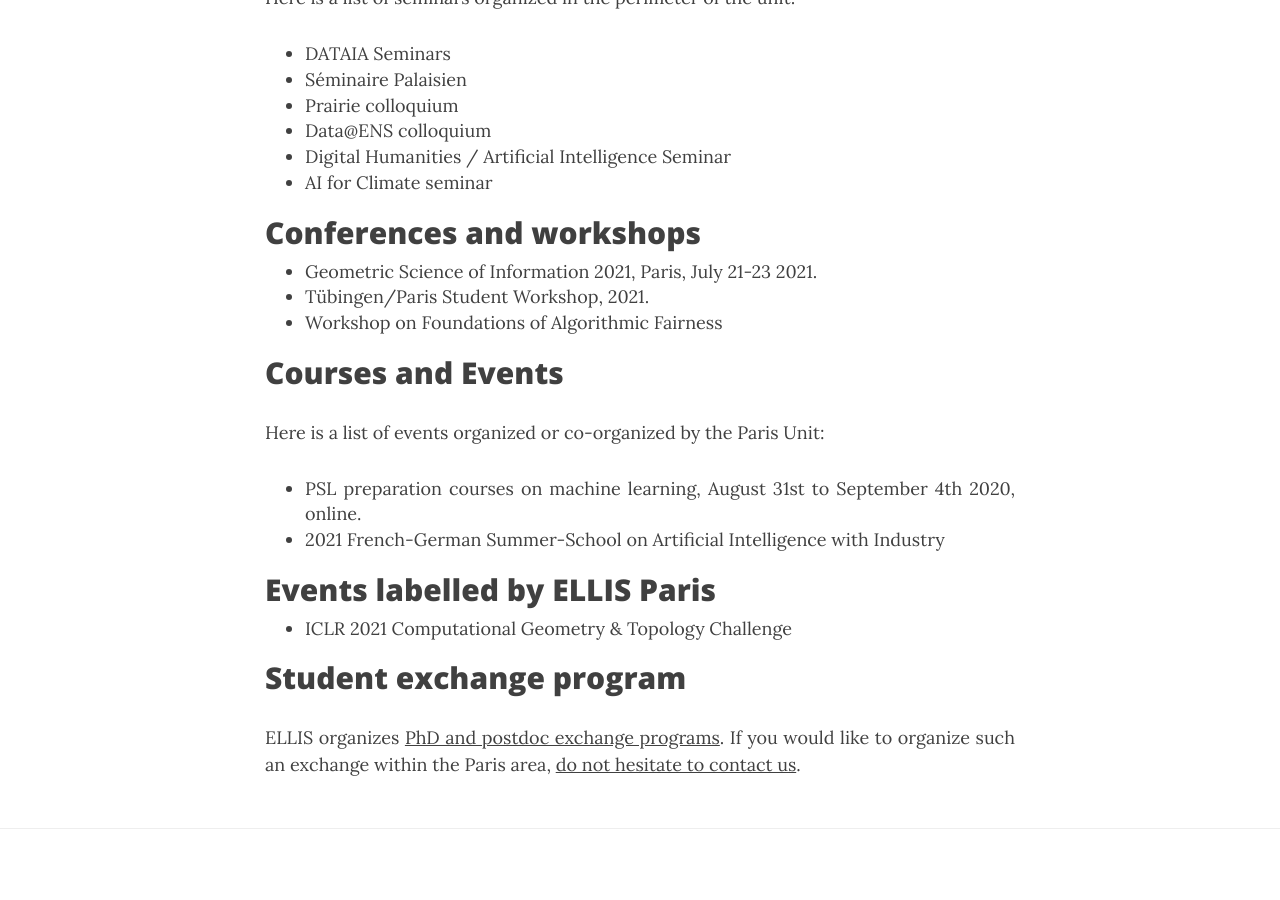
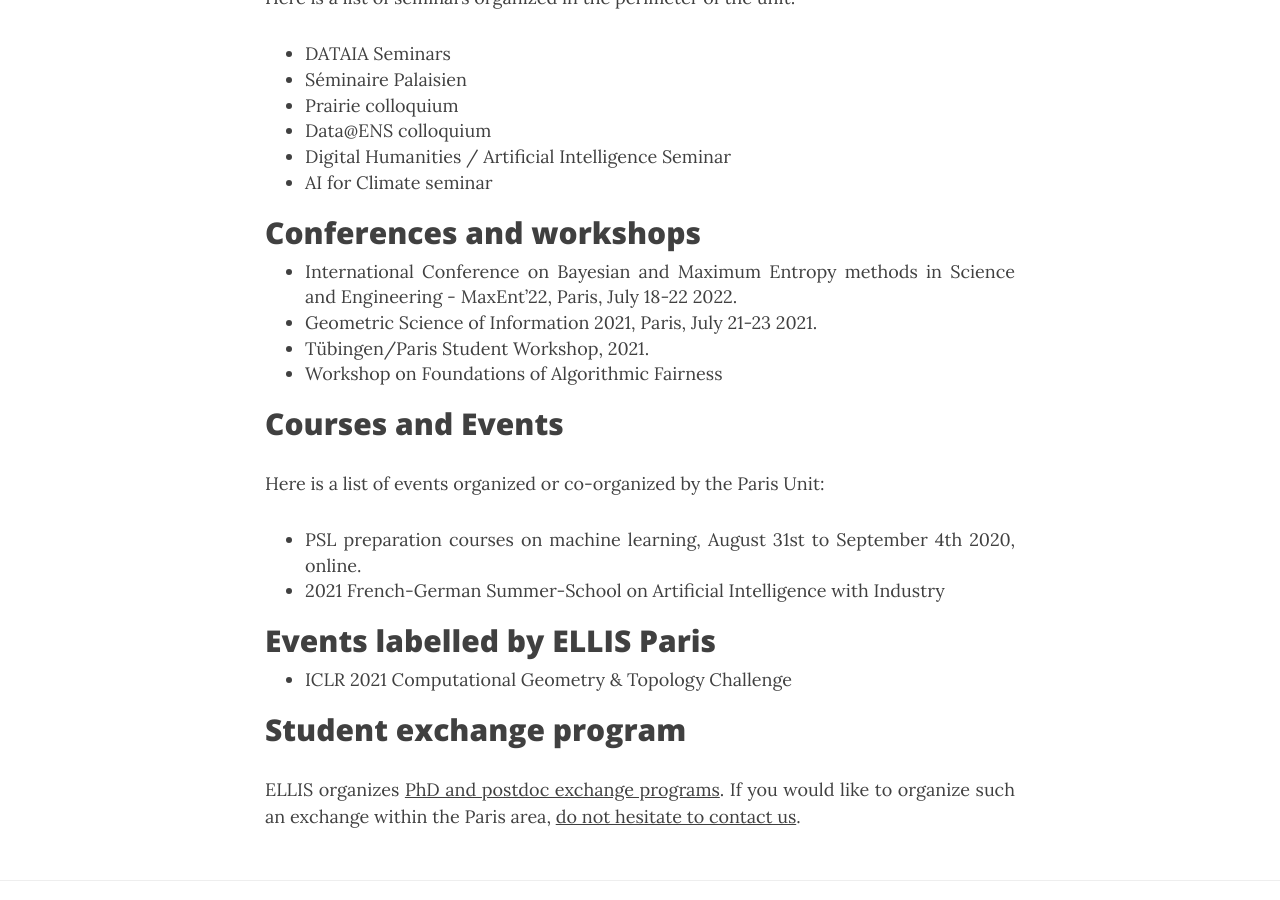
Before and after one commit to ellis-paris/ellis-paris.github.io, a Jekyll site: the page built from events.md, in a window 1280 px wide and 900 px high, scrolled down 465 px. Built offline with Jekyll 4.4.1, drawn with Linux system fonts in a browser that asks for light colours; nearby versions of some CDN libraries.

Commit message:
Update events.md

```diff
--- a/events.md
+++ b/events.md
@@ -19,6 +19,7 @@ Here is a list of seminars organized in the perimeter of the unit:
 Conferences and workshops
 ---
 
+- [International Conference on Bayesian and Maximum Entropy methods in Science and Engineering - MaxEnt'22](https://see.asso.fr/maxent22/), Paris, July 18-22 2022.
 - [Geometric Science of Information 2021](https://www.see.asso.fr/en/GSI2021), Paris, July 21-23 2021.
 - [Tübingen/Paris Student Workshop](), 2021.
 - [Workshop on Foundations of Algorithmic Fairness](https://sites.google.com/view/faf-workshop)
```
